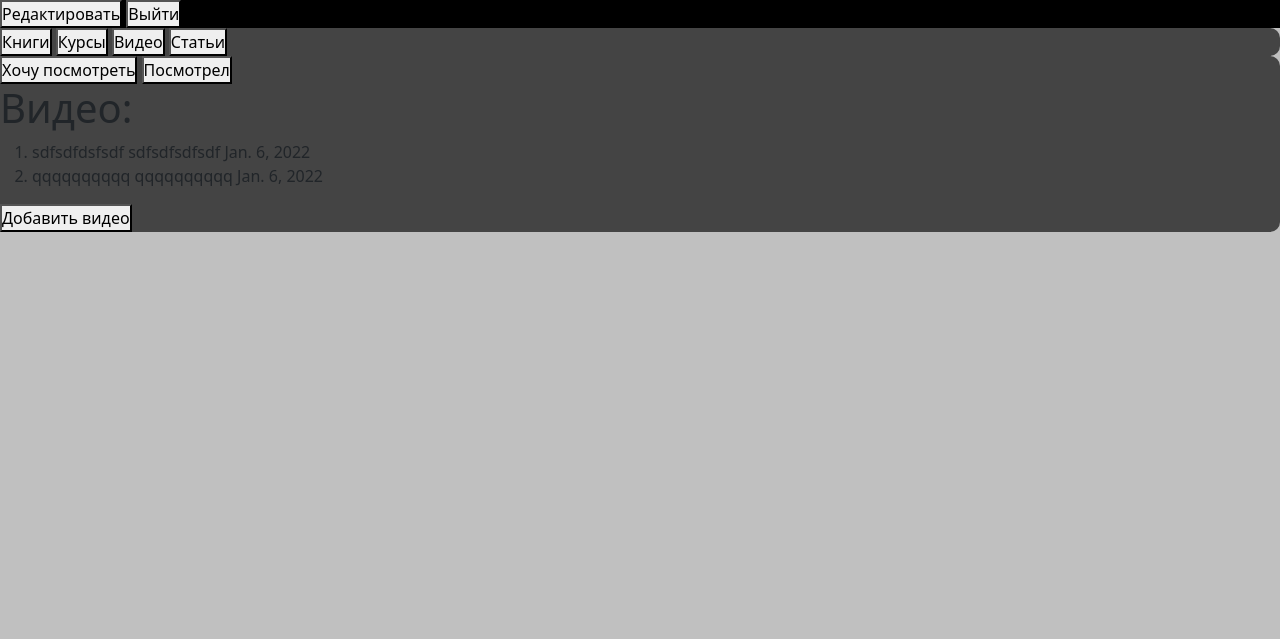
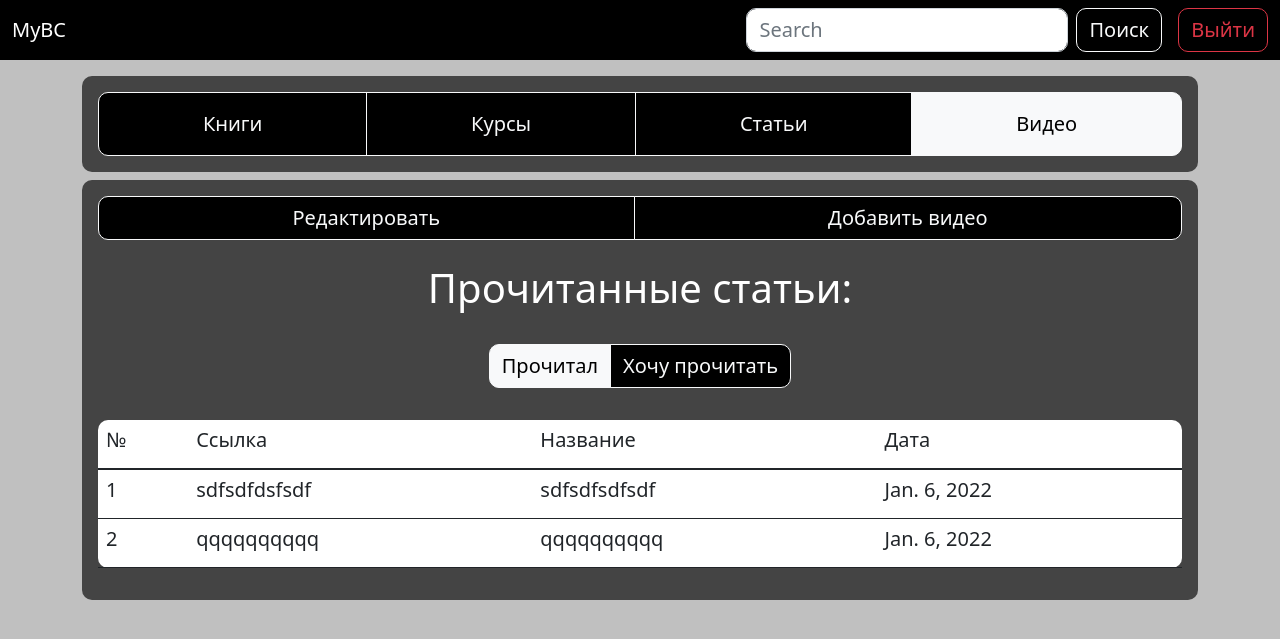
Before and after one commit to 1JigSaW/MyBC, a Django app: page /account/videos/ in a window 1280 px wide. Shown: the top 639 px of the page. Run offline with Django 3.2, Linux system fonts and the light colour scheme; a user stored in the database is signed in; data comes from the database, SQL or seed files in the repository; both versions use the stored data as it was after the commit; some libraries are stand-ins or nearby versions.

Commit message:
update all pages

```diff
--- a/app/forms.py
+++ b/app/forms.py
@@ -80,13 +80,13 @@ class VideosForm(ModelForm):
 	def __init__(self, *args, **kwargs):
 		super(VideosForm, self).__init__(*args, **kwargs)
 		self.fields['link'].widget = forms.TextInput(attrs={
-			'class': 'first_field_2',
+			'class': 'form-control', 'placeholder': 'Ссылка'
 			})
 		self.fields['title'].widget = forms.TextInput(attrs={
-			'class': 'second_field_2',
+			'class': 'form-control', 'placeholder': 'Название',
 			})
 		self.fields['date'].widget = forms.DateInput(
-			attrs={'class': 'third_field_2', 'id': 'datepicker_2'})
+			attrs={'class': 'form-control', 'placeholder': 'Дата', 'type': 'date'})
 
 
 class WantVideosForm(ModelForm):
@@ -97,10 +97,10 @@ class WantVideosForm(ModelForm):
 	def __init__(self, *args, **kwargs):
 		super(WantVideosForm, self).__init__(*args, **kwargs)
 		self.fields['link'].widget = forms.TextInput(attrs={
-			'class': 'first_field_2',
+			'class': 'form-control', 'placeholder': 'Ссылка',
 			})
 		self.fields['title'].widget = forms.TextInput(attrs={
-			'class': 'second_field_2',
+			'class': 'form-control', 'placeholder': 'Название',
 			})
 
 
@@ -129,10 +129,10 @@ class WantArticlesForm(ModelForm):
 	def __init__(self, *args, **kwargs):
 		super(WantArticlesForm, self).__init__(*args, **kwargs)
 		self.fields['link'].widget = forms.TextInput(attrs={
-			'class': 'first_field_2',
+			'class': 'form-control', 'placeholder': 'Ссылка'
 			})
 		self.fields['title'].widget = forms.TextInput(attrs={
-			'class': 'second_field_2',
+			'class': 'form-control', 'placeholder': 'Название'
 			})
 
 
--- a/app/views.py
+++ b/app/views.py
@@ -141,7 +141,7 @@ def videos(request):
 	username = request.user
 	if request.method == 'POST' and 'btn_videos' in request.POST:
 		form_video = VideosForm(request.POST)
-		if form_course.is_valid():
+		if form_video.is_valid():
 			form_video = form_video.save(commit=False)
 			form_video.user = request.user
 			form_video.save()
--- a/static/js/main.js
+++ b/static/js/main.js
@@ -49,6 +49,23 @@ function openForm3() {
   	// window.scrollTo(0, 1000);
 }
 
+function openForm4() {
+	let form_video = document.querySelector('.form_video');
+	let btn_video = document.querySelector('.btn_video');
+	let actualDisplay = getComputedStyle(form_video).display;
+	if (actualDisplay == 'none') {
+    	form_video.style.display = 'block';
+    	btn_video.textContent = 'Отмена';
+    	btn_video.style.background = '#dc3545';
+  	}
+  	else {
+  		form_video.style.display = 'none';
+  		btn_video.textContent = 'Добавить статью';
+  		btn_video.style.background = '';
+  	}
+  	// window.scrollTo(0, 1000);
+}
+
 $( function()
 	{
 		$( "#datepicker_2" ).datepicker();
--- a/templates/videos.html
+++ b/templates/videos.html
@@ -4,52 +4,101 @@
 
 {% block content %}
 	<header>
-		<button id="redact" class="btn_redact" onclick="redact()">Редактировать</button>
-		<!-- <p class="username_field">{{ username }}</p> -->
-		<a href="{% url 'logout' %}"><button class="btn_logout">Выйти</button></a>
+		<nav class="navbar navbar-dark">
+		  	<div class="container-fluid">
+		    	<a class="navbar-brand flex-grow-1">MyBC</a>
+		    	<form class="d-flex me-3">
+			      	<input class="form-control me-2" type="search" placeholder="Search" aria-label="Search">
+			      	<button class="btn btn-outline-light" type="submit">Поиск</button>
+			    </form>
+		    	<div class="text-end">
+          			<!-- <a href="{% url 'login' %}" type="button" class="btn btn-warning me-2">Login</a>
+          			<a href="{% url 'registration' %}" type="button" class="btn btn-warning">Sign-up</a> -->
+          			<a href="{% url 'logout' %}" type="button" class="btn btn-outline-danger">Выйти</a>
+        		</div>
+		  	</div>
+		</nav>
 	</header>
+	<main>
 		<section class="subheader">
-		<div class="submodule">
-			<a href="{% url 'books' %}"><button class="switch_book">Книги</button></a>
-			<a href="{% url 'courses' %}"><button class="switch_course">Курсы</button></a>
-			<a href="{% url 'videos' %}"><button class="switch_video">Видео</button></a>
-			<a href="{% url 'articles' %}"><button class="switch_article">Статьи</button></a>
+			<div class="container">
+				<div class="submodule mt-3 mb-2">
+					<div class="btn-group w-100 p-3">
+						<a href="{% url 'books' %}" class="btn btn-outline-light p-3">Книги</a>
+						<a href="{% url 'courses' %}" class="btn btn-outline-light p-3">Курсы</a>
+						<a href="{% url 'articles' %}" class="btn btn-outline-light p-3">Статьи</a>
+						<a href="{% url 'videos' %}" class="btn btn-outline-light p-3 active" aria-current="page">Видео</a>
+					</div>
+				</div>
 			</div>
 		</section>
-	<section class="main">
+		<section class="common_field">
+			<div class="container">
 				<div class="alignment">
-				<div class="switch_future">
-					<a href="{% url 'future_videos' %}"><button class="switch_book">Хочу посмотреть</button></a>
-					<a href="{% url 'videos' %}"><button class="switch_book">Посмотрел</button></a>
+					<div class="btn-group p-3 w-100">
+						<button id="redact" class="btn btn-outline-light btn_redact" onclick="redact()">Редактировать</button>
+						<button class="btn btn-outline-light btn_video" onclick="openForm4()">Добавить видео</button>
 					</div>
-				<h1>Видео:</h1>
-				<div class="courses">
-					<ol>{% if videos %}
-							{% for video in videos %}
-								<form method="post">
+					<div class="p-3 form_video">
+						<form method="POST">
 							{% csrf_token %}
-									<button class="delete_post" name="delete_video" value="{{ video.id }}"><img class="delete_img" src="{% static 'img/delete.png' %}" ></button>
-								</form>
-								<li>{{ video.link }}
-								{{ video.title }}
-								{{ video.date }}</li>
-							{% endfor %}
-						{% else %}
-							<p class="alert_bc">Пока нет ни одного просмотренного</p>
-						{% endif %}
-					</ol>
+						  	<div class="row g-3 align-items-center">
+						    	<div class="form-group col-md-4 mb-1 lh-3">
+						    		{{ form_video.link }}
 						      	</div>
-				<button class="btn_course" onclick="openForm2()">Добавить видео</button>
-				<form class="form_course" name="form_video" method="POST">
-					{% csrf_token %}
-					<label class="first_label">Ссылка</label>
-					{{ form_video.link }}
-				  	<label class="second_label">Название</label>
+						      	<div class="form-group col-md-4 mb-1">
 						      		{{ form_video.title }}
-				  	<label class="third_label">Дата</label>
+						      	</div>
+						      	<div class="form-group col-md-4 mb-1">
 						      		{{ form_video.date }}
-				  	<button type="submit" name="btn_video">Отправить</button>
+						    	</div>
+						  	</div>
+						  	<button type="submit" class="btn btn-lg btn-block btn-outline-light w-100 mt-2" name="btn_videos">Отправить</button>
 						</form>
 					</div>
+					<h1 class="text-center text-white p-2">Прочитанные статьи:</h1>
+					<div class="text-center">
+						<div class="btn-group p-3 w-40">
+							<a href="{% url 'videos' %}" class="btn btn-outline-light active">Прочитал</a>
+							<a href="{% url 'future_videos' %}" class="btn btn-outline-light">Хочу прочитать</a>
+						</div>
+					</div>
+					{% if videos %}
+							<div class="p-3">
+								<table class="table text-break ml-3 table-hover text-dark border-bottom-0">
+									<thead>
+								    	<tr>
+								      		<th scope="col"><h5>№</h5></th>
+								      		<th scope="col"><h5>Ссылка</h5></th>
+								      		<th scope="col"><h5>Название</h5></th>
+								      		<th scope="col"><h5>Дата</h5></th>
+								    	</tr>
+								  	</thead>
+								  	<tbody>
+								  		{% for video in videos %}
+										    <tr>
+										      	<th scope="row"><h5>{{ forloop.counter }}</h5></th>
+										      	<td><h5>{{ video.link }}</h5></td>
+										      	<td><h5>{{ video.title }}</h5></td>
+										      	<td><h5>{{ video.date }}</h5></td>
+										      	<td class="delete_post">
+										      		<form method="POST">
+														{% csrf_token %}
+														<li class="list-inline-item">
+															<button class="btn btn-danger btn-sm rounded-0 delete_back" type="submit" name="delete_video" value="{{ video.id }}"><i class="fa fa-trash"></i></button>
+														</li>
+													</form>
+												</td>
+										    </tr>
+									    {% endfor %}
+								  	</tbody>
+								</table>
+							</div>
+					{% else %}
+						<p class="h4 text-center text-white p-1">Пока нет ни одного просмотренного видео</p>
+					{% endif %}
+				</div>
+			</div>
 		</section>
+	</main>
 {% endblock %}
--- a/templates/want_articles.html
+++ b/templates/want_articles.html
@@ -53,7 +53,7 @@
 						  	<button type="submit" class="btn btn-lg btn-block btn-outline-light w-100 mt-2" name="btn_articles">Отправить</button>
 						</form>
 					</div>
-					<h1 class="text-center text-white p-2">Статьи, которые буду читать:</h1>
+					<h1 class="text-center text-white p-2">Статьи, которые хочу прочитать:</h1>
 					<div class="text-center">
 						<div class="btn-group p-3 w-40">
 							<a href="{% url 'articles' %}" class="btn btn-outline-light">Прочитал</a>
--- a/templates/want_books.html
+++ b/templates/want_books.html
@@ -53,7 +53,7 @@
 						  	<button type="submit" class="btn btn-lg btn-block btn-outline-light w-100 mt-2" name="btn_books">Отправить</button>
 						</form>
 					</div>
-					<h1 class="text-center text-white p-2">Книги, которые буду читать:</h1>
+					<h1 class="text-center text-white p-2">Книги, которые хочу прочитать:</h1>
 					<div class="text-center">
 						<div class="btn-group p-3 w-40">
 							<a href="{% url 'books' %}" class="btn btn-outline-light">Прочитанные</a>
--- a/templates/want_courses.html
+++ b/templates/want_courses.html
@@ -53,7 +53,7 @@
 						  	<button type="submit" class="btn btn-lg btn-block btn-outline-light w-100 mt-2" name="btn_courses">Отправить</button>
 						</form>
 					</div>
-					<h1 class="text-center text-white p-2">Пройденные курсы:</h1>
+					<h1 class="text-center text-white p-2">Курсы, которые хочу пройти:</h1>
 					<div class="text-center">
 						<div class="btn-group p-3 w-40">
 							<a href="{% url 'courses' %}" class="btn btn-outline-light">Изучил</a>
```
Also changed, not shown: templates/want_videos.html (+80 -33 lines), db.sqlite3. Lines whose indentation alone changed are shown as unchanged.
